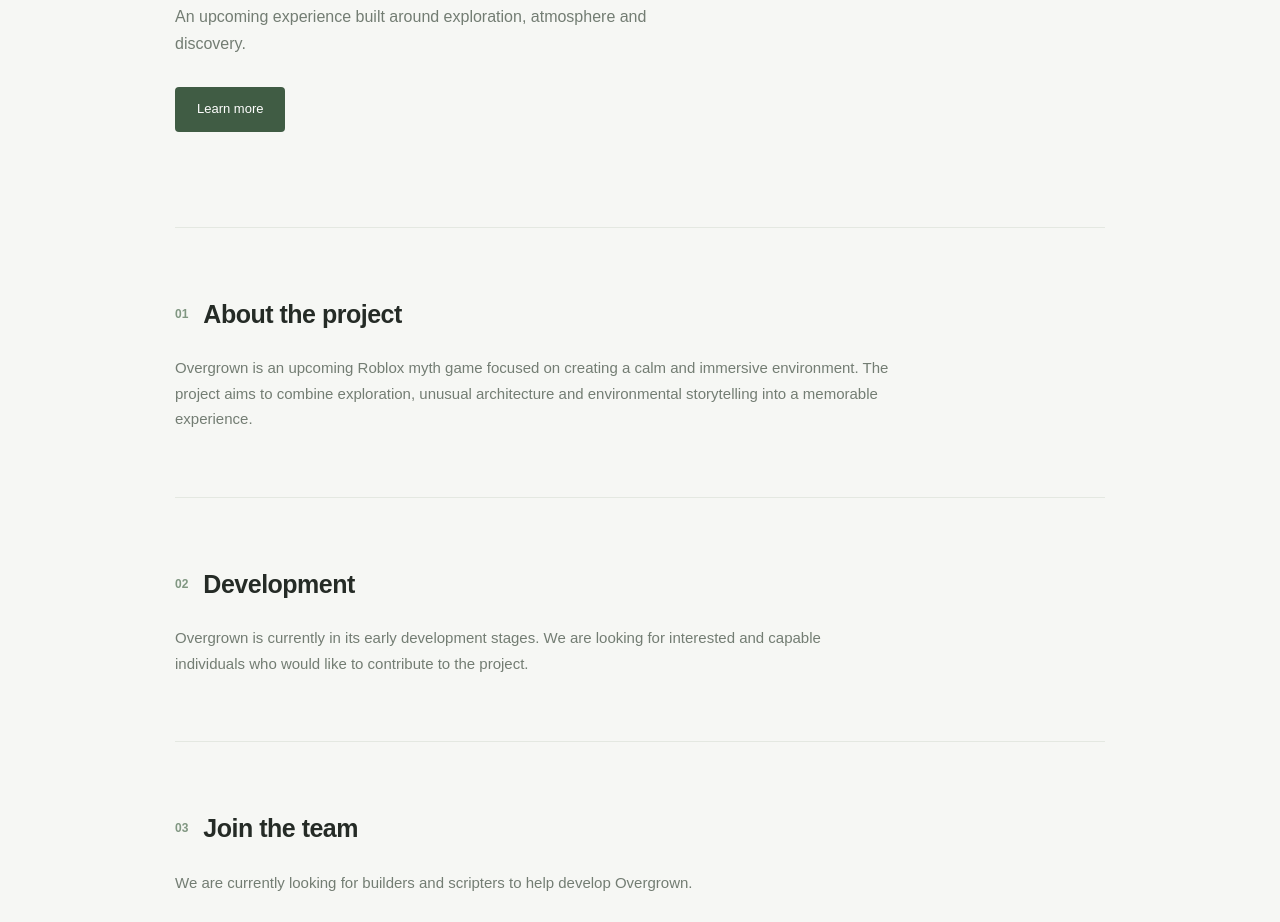
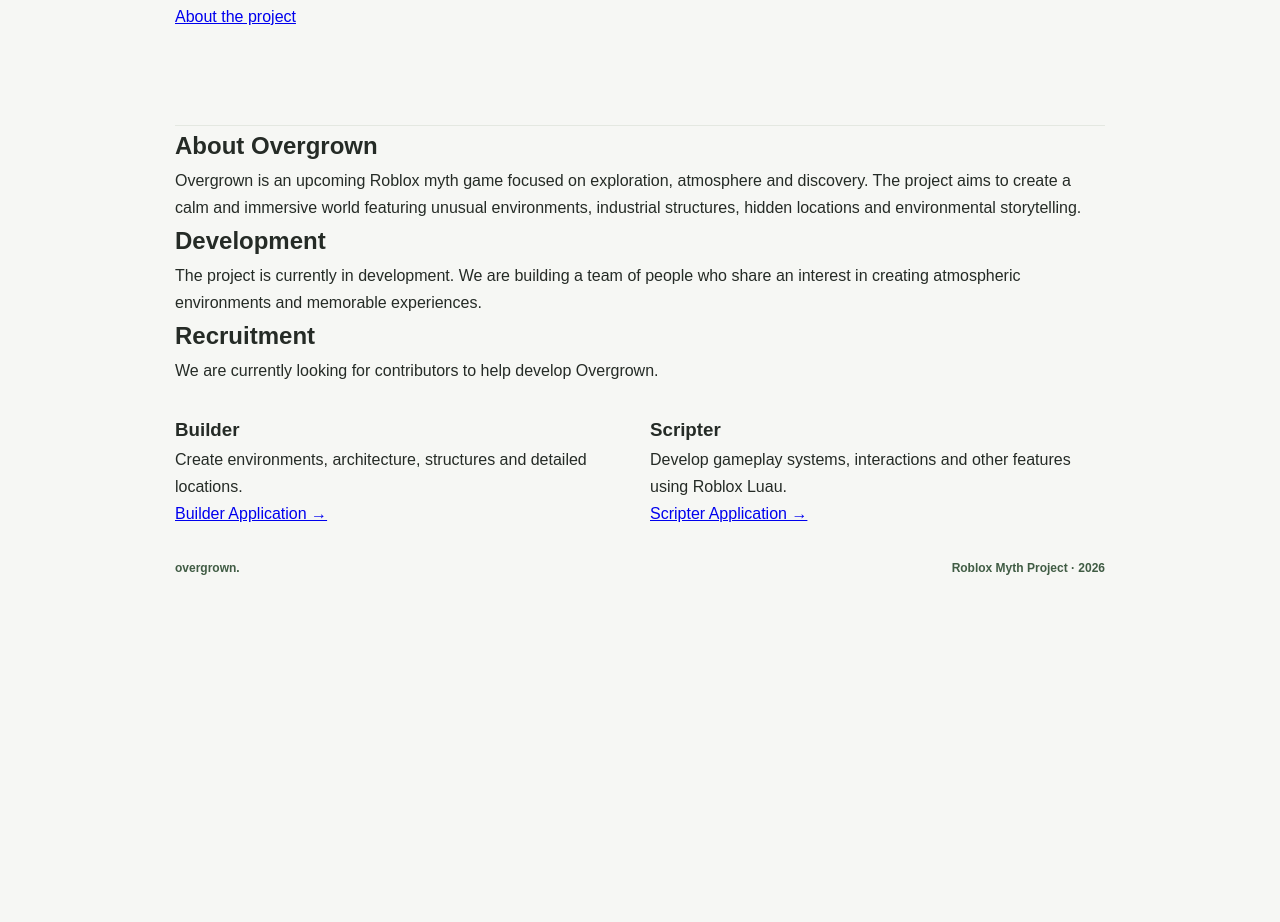
Before and after one commit to Deniz003/overgrown-website, a plain HTML site: page index.html in a window 1280 px wide. Shown: the part 320-1242 px from the top of the page. After the commit the page ends 928 px from the top, so only its background shows below. Drawn offline with Linux system fonts and the light colour scheme.

Commit message:
Update index.html

```diff
--- a/index.html
+++ b/index.html
@@ -4,13 +4,13 @@
 <head>
     <meta charset="UTF-8">
     <meta name="viewport" content="width=device-width, initial-scale=1.0">
-    <title>Overgrown — Roblox Myth</title>
+    <title>Overgrown — Roblox Myth Project</title>
     <link rel="stylesheet" href="style.css">
 </head>
 <body>
 
 <header>
-        <a href="#" class="logo">overgrown<span>.</span></a>
+    <a href="#" class="logo">overgrown.</a>
 
     <nav>
         <a href="#about">About</a>
@@ -22,90 +22,61 @@
 <main>
 
     <section class="hero">
-            <p class="label">ROBLOX MYTH PROJECT</p>
+        <span class="tag">ROBLOX MYTH PROJECT</span>
         <h1>Overgrown</h1>
-            <p class="hero-description">
-                An upcoming experience built around exploration,
-                atmosphere and discovery.
-            </p>
-            <a href="#about" class="primary-button">Learn more</a>
+        <p>An upcoming Roblox myth experience.</p>
+        <a href="#about" class="button">About the project</a>
     </section>
 
-        <section id="about" class="section">
-            <div class="section-heading">
-                <span>01</span>
-                <h2>About the project</h2>
-            </div>
-
+    <section id="about">
+        <h2>About Overgrown</h2>
         <p>
             Overgrown is an upcoming Roblox myth game focused on
-                creating a calm and immersive environment.
+            exploration, atmosphere and discovery.
 
-                The project aims to combine exploration, unusual
-                architecture and environmental storytelling into
-                a memorable experience.
+            The project aims to create a calm and immersive world
+            featuring unusual environments, industrial structures,
+            hidden locations and environmental storytelling.
         </p>
     </section>
 
-        <section id="development" class="section">
-            <div class="section-heading">
-                <span>02</span>
+    <section id="development">
         <h2>Development</h2>
-            </div>
-
         <p>
-                Overgrown is currently in its early development stages.
-                We are looking for interested and capable individuals
-                who would like to contribute to the project.
+            The project is currently in development. We are building
+            a team of people who share an interest in creating
+            atmospheric environments and memorable experiences.
         </p>
     </section>
 
-        <section id="recruitment" class="section">
-            <div class="section-heading">
-                <span>03</span>
-                <h2>Join the team</h2>
-            </div>
-
+    <section id="recruitment">
+        <h2>Recruitment</h2>
         <p>
-                We are currently looking for builders and scripters
-                to help develop Overgrown.
+            We are currently looking for contributors to help
+            develop Overgrown.
         </p>
 
         <div class="roles">
 
-                <div class="role-card">
-                    <div class="role-top">
-                        <span class="role-number">01</span>
-                        <span class="role-status">OPEN POSITION</span>
-                    </div>
-
+            <div class="role">
                 <h3>Builder</h3>
-
                 <p>
-                        Help create the environments, architecture
-                        and locations that make up the world of Overgrown.
+                    Create environments, architecture, structures
+                    and detailed locations.
                 </p>
-
-                    <a href="BUILDER_FORM_URL" class="apply-link">
-                        Apply for position <span>→</span>
+                <a href="YOUR_BUILDER_GOOGLE_FORM_LINK" target="_blank">
+                    Builder Application →
                 </a>
             </div>
 
-                <div class="role-card">
-                    <div class="role-top">
-                        <span class="role-number">02</span>
-                        <span class="role-status">OPEN POSITION</span>
-                    </div>
-
+            <div class="role">
                 <h3>Scripter</h3>
-
                 <p>
-                        Help develop gameplay systems, interactions
-                        and other technical aspects using Roblox Luau.
+                    Develop gameplay systems, interactions and
+                    other features using Roblox Luau.
                 </p>
-
-                    <a href="SCRIPTER_FORM_URL" class="apply-link">
-                        Apply for position <span>→</span>
+                <a href="YOUR_SCRIPTER_GOOGLE_FORM_LINK" target="_blank">
+                    Scripter Application →
                 </a>
             </div>
 
@@ -116,7 +87,7 @@
 
 <footer>
     <span>overgrown.</span>
-        <p>Roblox Myth Project · In Development</p>
+    <span>Roblox Myth Project · 2026</span>
 </footer>
 
 </body>
```
Lines whose indentation alone changed are shown as unchanged.
